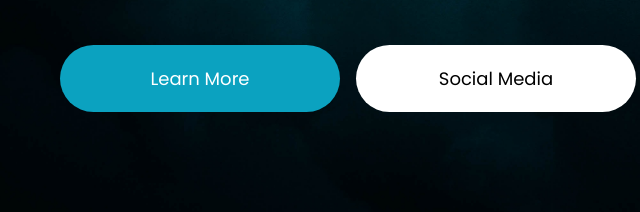
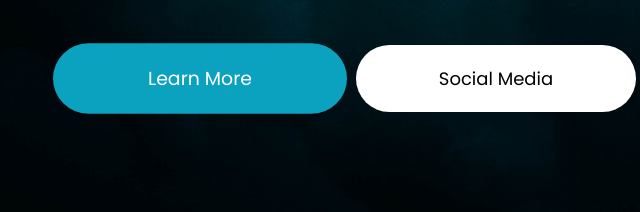
Before and after one commit to YusufTncc/Web-Development-Start, a plain HTML site: page bitcoin/index.html in a window 1280 px wide. In both pictures the pointer is over the link "Learn More". Shown: the part 570-782 px from the top of the page, 292-932 px from the left. Drawn offline with Linux system fonts and the light colour scheme.

Commit message:
Update style.css

```diff
--- a/bitcoin/style.css
+++ b/bitcoin/style.css
@@ -82,6 +82,7 @@ article{
 .article-end a:hover{
     color: #fff;
     background-color: #0ba2c0;
+    transform: scale(1.05);
 
 }
 @media(max-width:600px){
```
